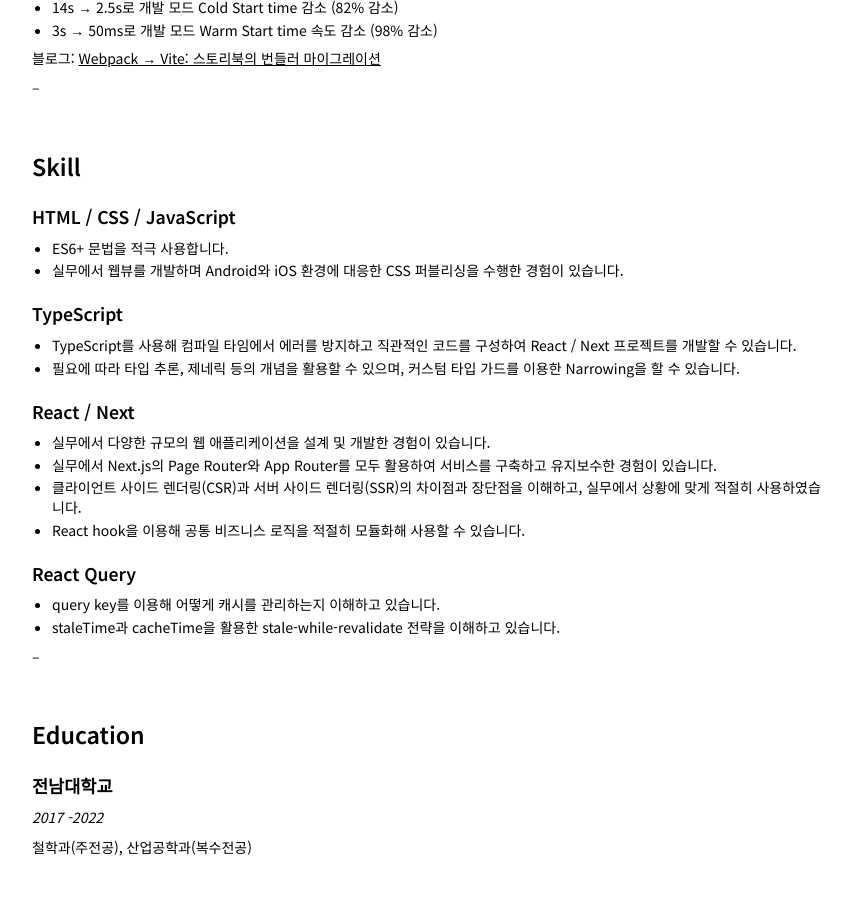
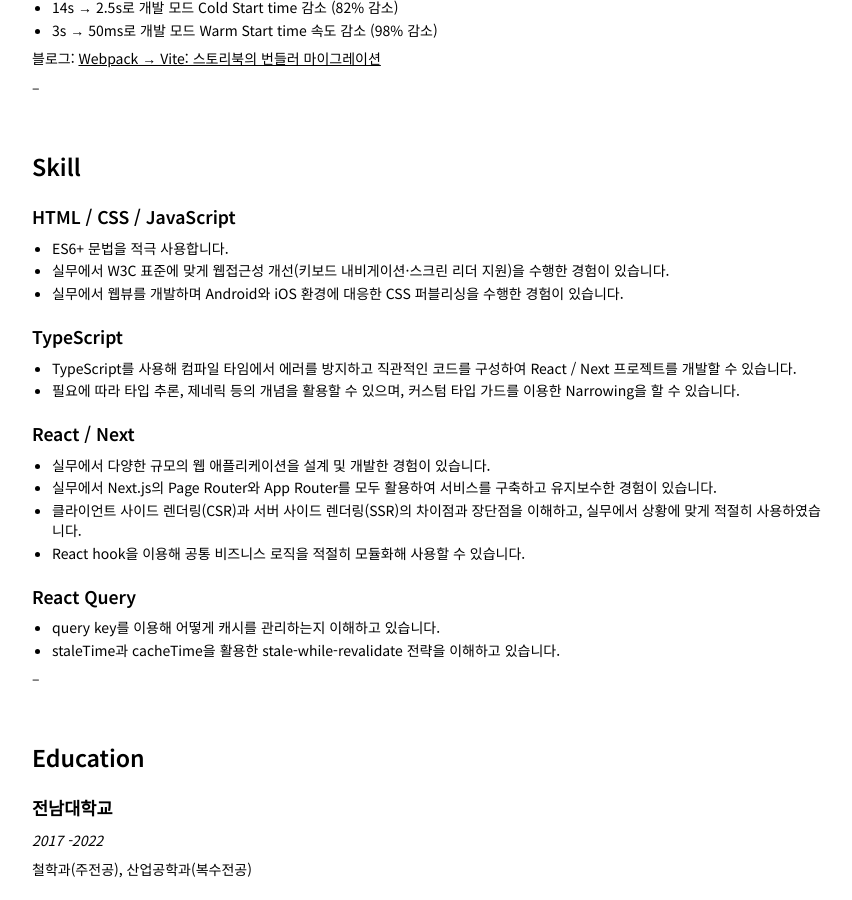
Before and after one commit to ghost-redo/ghost-redo.github.io, a Jekyll site: the page built from resume.md, in a window 1280 px wide and 900 px high, scrolled down 3686 px. Shown: the whole window, without its empty margins (209-1061 px from the left). Built offline with Jekyll 4.4.1, drawn with Linux system fonts in a browser that asks for light colours; some web fonts are replaced.

Commit message:
Update resume.md

```diff
--- a/resume.md
+++ b/resume.md
@@ -189,6 +189,7 @@ C2C 중고거래 플랫폼 중고나라의 웹/웹뷰를 개발 및 유지보수
 
 ### HTML / CSS / JavaScript
 - ES6+ 문법을 적극 사용합니다.
+- 실무에서 W3C 표준에 맞게 웹접근성 개선(키보드 내비게이션·스크린 리더 지원)을 수행한 경험이 있습니다.
 - 실무에서 웹뷰를 개발하며 Android와 iOS 환경에 대응한 CSS 퍼블리싱을 수행한 경험이 있습니다.
 
 ### TypeScript
```
